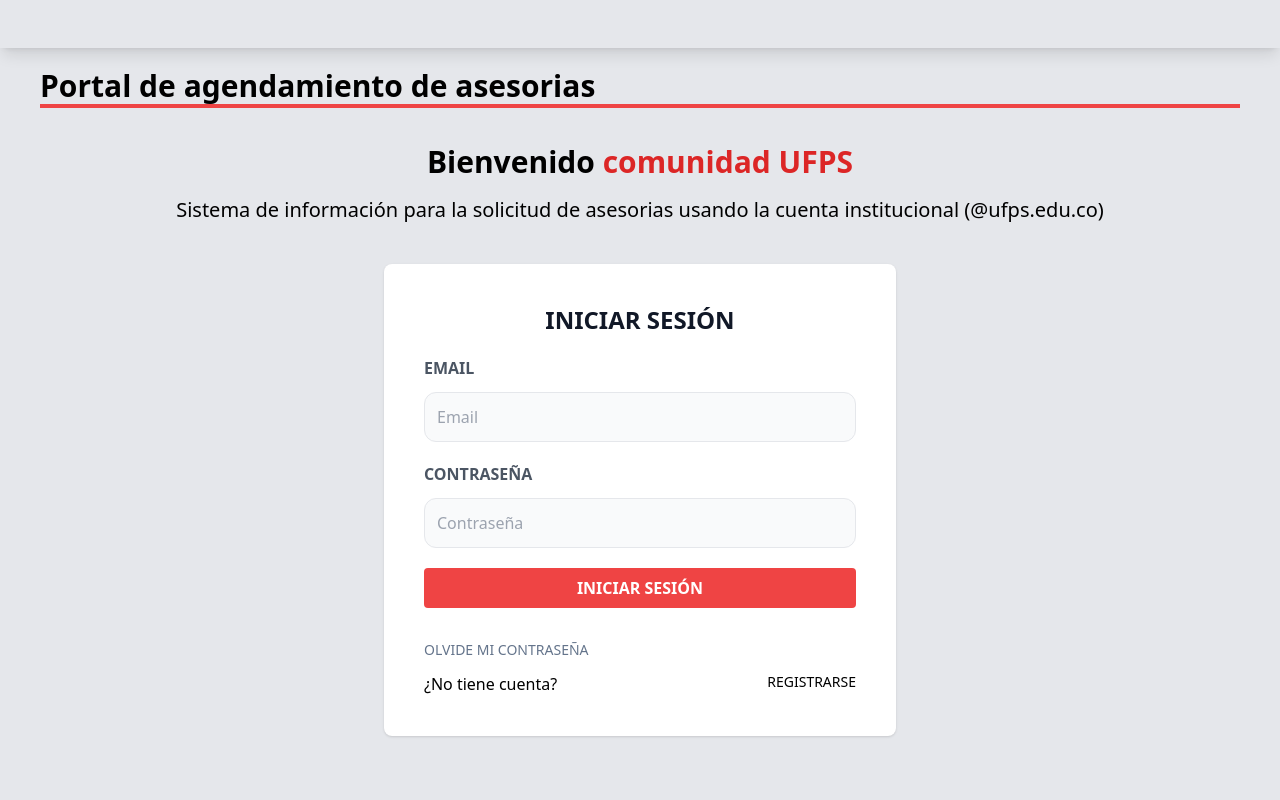
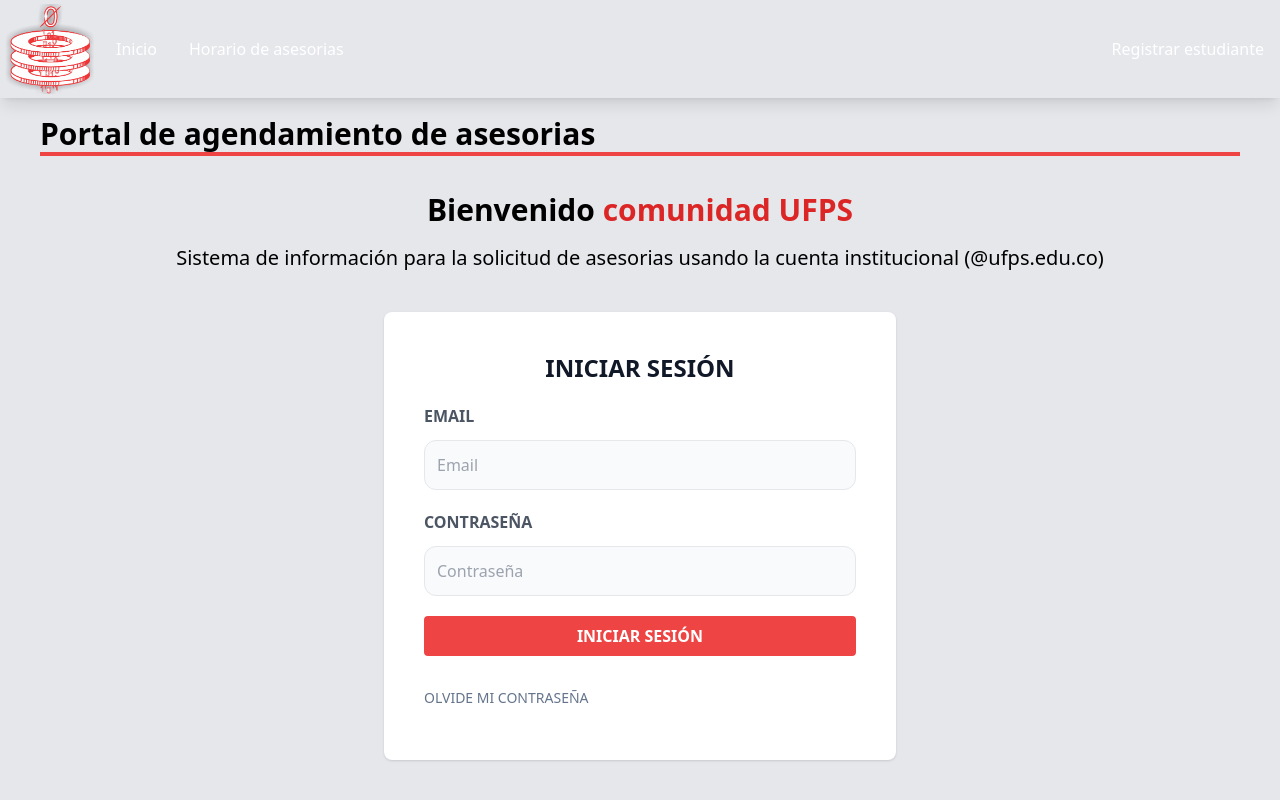
Before and after one commit to dannadeily/front-asesorias, a React (Vite) app: page / in a window 1280 px wide. Built offline with nearby package versions, Linux system fonts and the light colour scheme.

Commit message:
arreglos en el header principal

```diff
--- a/src/App.jsx
+++ b/src/App.jsx
@@ -58,6 +58,7 @@
               path="RegistrarEstudiante"
               element={<RegistrarEstudiante />}
             />
+            <Route path="horarioasesoria" element={<HorarioAtencion />} />
             <Route path="RecuperarPassword" element={<RecuperarPassword />} />
           </Route>
 
--- a/src/components/Header.jsx
+++ b/src/components/Header.jsx
@@ -1,16 +1,42 @@
 import React from "react";
-import { Outlet } from "react-router-dom";
+import { Outlet, Link } from "react-router-dom";
 
 const Header = () => {
   return (
     <div>
-      <header>
+      <header className="fixed top-0 left-0 right-0 z-50">
         <nav
-          className="relative flex w-full items-center justify-between py-6 shadow-lg  dark:bg-red-800  md:flex-wrap md:justify-start"
+          className="relative flex w-full items-center justify-between py-1 shadow-lg  dark:bg-red-800  md:flex-wrap md:justify-start"
           data-te-navbar-ref
-        ></nav>
+        >
+          <Link to="/">
+            <img
+              src="/public/logo_ingsistemas_vertical_invertido.png"
+              width="100"
+              height="100"
+              alt="logo fablab"
+            />
+          </Link>
+          <Link to="/">
+            <button className="flex items-center px-4 py-2 rounded ml-auto">
+              <span className="text-white">Inicio</span>
+            </button>
+          </Link>
+          <Link to="horarioasesoria">
+            <button className="flex items-center px-4 py-2 rounded ml-auto">
+              <span className="text-white">Horario de asesorias</span>
+            </button>
+          </Link>
+          <div className="ml-auto">
+            <Link to="/RegistrarEstudiante">
+              <button className="flex items-center px-4 py-2 rounded ml-auto">
+                <span className="text-white">Registrar estudiante</span>
+              </button>
+            </Link>
+          </div>
+        </nav>
       </header>
-      <main  className="">
+      <main className="z-50 mt-24">
         <Outlet />
       </main>
     </div>
--- a/src/components/HeaderEstudiante.jsx
+++ b/src/components/HeaderEstudiante.jsx
@@ -10,6 +10,7 @@
   };
   return (
     <>
+      <header className="fixed top-0 left-0 right-0 z-50">
         <nav className="bg-gray-50  dark:bg-red-700 ">
           <div className="max-w-screen-xl px-4 py-3 md:px-6">
             <div className="flex items-center justify-between">
@@ -106,6 +107,7 @@
             </div>
           </div>
         </nav>
+      </header>
 
       <main>
         <Outlet />
--- a/src/pages/IniciarSesion.jsx
+++ b/src/pages/IniciarSesion.jsx
@@ -150,15 +150,7 @@
           </Link>
         </nav>
 
-        <nav className="lg:flex lg:justify-between">
-          <span>¿No tiene cuenta? </span>
-          <Link
-            className=" text-black uppercase text-sm"
-            to="/RegistrarEstudiante"
-          >
-            Registrarse
-          </Link>
-        </nav>
+
       </div>
     </>
   );
```
Also changed, not shown: public/logo_ingsistemas_vertical_invertido.png (added). Lines whose indentation alone changed are shown as unchanged.
